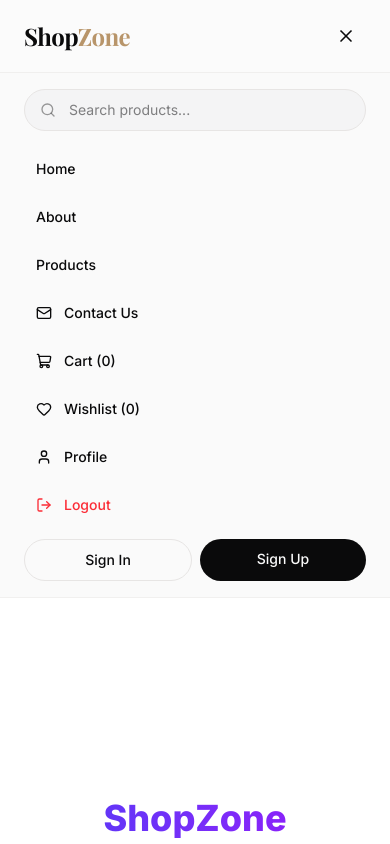
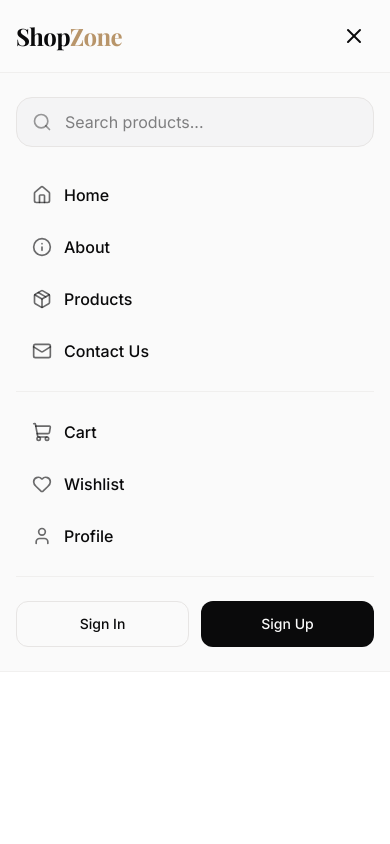
Before and after one commit to naveedmian60/mern-frontend, a React (Vite) app: page /login in a window 390 px wide. Both pictures are taken after a click on the button 346 px from the left and 36 px from the top of the page. Shown: the top 844 px of the page. Built offline with nearby package versions, Linux system fonts and the light colour scheme.

Commit message:
Updated Navbar for better mobile responsiveness

```diff
--- a/src/components/Navbar.jsx
+++ b/src/components/Navbar.jsx
@@ -1,6 +1,6 @@
 import { useState, useRef, useEffect } from 'react';
 import { Link, useNavigate } from 'react-router-dom';
-import { Search, ShoppingCart, Heart, User, Menu, X, ChevronDown, LogOut, Shield, Mail } from 'lucide-react';
+import { Search, ShoppingCart, Heart, User, Menu, X, ChevronDown, LogOut, Shield, Mail, Home, Info, Package } from 'lucide-react';
 import { useStore } from '../context/StoreContext';
 
 export default function Navbar() {
@@ -36,9 +36,11 @@ export default function Navbar() {
     navigate('/');
   };
 
+  const linkClass = "flex items-center gap-3 rounded-xl px-4 py-3 text-base font-medium text-ink transition-colors hover:bg-paper-soft";
+
   return (
     <nav className="sticky top-0 z-50 border-b border-line/50 bg-paper/80 backdrop-blur-xl">
-      <div className="mx-auto flex max-w-7xl items-center justify-between px-6 py-4 gap-4">
+      <div className="mx-auto flex max-w-7xl items-center justify-between px-4 sm:px-6 py-4 gap-4">
         {/* Logo */}
         <Link to="/" className="flex items-center gap-2 flex-shrink-0">
           <span className="font-display text-2xl font-bold tracking-tight text-ink">
@@ -73,31 +75,19 @@ export default function Navbar() {
 
         {/* Nav Links + Icons */}
         <div className="hidden md:flex items-center gap-5">
-          <Link to="/" className="text-sm font-medium text-ink/70 transition-colors hover:text-ink">
-            Home
-          </Link>
-          <Link to="/about" className="text-sm font-medium text-ink/70 transition-colors hover:text-ink">
-            About
-          </Link>
-          <Link to="/products" className="text-sm font-medium text-ink/70 transition-colors hover:text-ink">
-            Products
-          </Link>
-          {/* Contact Link Added Here */}
-          <Link to="/contact" className="text-sm font-medium text-ink/70 transition-colors hover:text-ink">
-            Contact
-          </Link>
+          <Link to="/" className="text-sm font-medium text-ink/70 transition-colors hover:text-ink">Home</Link>
+          <Link to="/about" className="text-sm font-medium text-ink/70 transition-colors hover:text-ink">About</Link>
+          <Link to="/products" className="text-sm font-medium text-ink/70 transition-colors hover:text-ink">Products</Link>
+          <Link to="/contact" className="text-sm font-medium text-ink/70 transition-colors hover:text-ink">Contact</Link>
 
-          {/* Admin Link — sirf admin ko dikhe */}
           {user?.role === 'admin' && (
             <Link to="/admin" className="flex items-center gap-1 text-sm font-medium text-amber-600 transition-colors hover:text-amber-700">
               <Shield className="h-4 w-4" /> Admin
             </Link>
           )}
 
-          {/* Divider */}
           <div className="h-5 w-px bg-line"></div>
 
-          {/* Wishlist */}
           <Link to="/wishlist" className="relative flex h-10 w-10 items-center justify-center rounded-full transition-all hover:bg-paper-soft">
             <Heart className="h-5 w-5 text-ink/70" />
             {wishlist.length > 0 && (
@@ -107,7 +97,6 @@ export default function Navbar() {
             )}
           </Link>
 
-          {/* Cart */}
           <Link to="/cart" className="relative flex h-10 w-10 items-center justify-center rounded-full transition-all hover:bg-paper-soft">
             <ShoppingCart className="h-5 w-5 text-ink/70" />
             {cart.length > 0 && (
@@ -117,7 +106,6 @@ export default function Navbar() {
             )}
           </Link>
 
-          {/* Profile / Auth */}
           {token && user ? (
             <div className="relative" ref={profileRef}>
               <button
@@ -149,7 +137,6 @@ export default function Navbar() {
                     <Link to="/cart" onClick={() => setProfileOpen(false)} className="flex items-center gap-2.5 rounded-xl px-3 py-2.5 text-sm text-ink transition-colors hover:bg-paper-soft">
                       <ShoppingCart className="h-4 w-4 text-ink/50" /> Cart ({cart.length})
                     </Link>
-                    {/* Admin link in dropdown */}
                     {user?.role === 'admin' && (
                       <Link to="/admin" onClick={() => setProfileOpen(false)} className="flex items-center gap-2.5 rounded-xl px-3 py-2.5 text-sm text-amber-600 transition-colors hover:bg-amber-50">
                         <Shield className="h-4 w-4" /> Admin Dashboard
@@ -166,12 +153,8 @@ export default function Navbar() {
             </div>
           ) : (
             <div className="flex items-center gap-2">
-              <Link to="/login" className="rounded-full px-4 py-2 text-sm font-medium text-ink transition-all hover:bg-paper-soft">
-                Sign In
-              </Link>
-              <Link to="/signup" className="rounded-full bg-ink px-4 py-2 text-sm font-medium text-paper transition-all hover:bg-ink/90 hover:shadow-lg">
-                Sign Up
-              </Link>
+              <Link to="/login" className="rounded-full px-4 py-2 text-sm font-medium text-ink transition-all hover:bg-paper-soft">Sign In</Link>
+              <Link to="/signup" className="rounded-full bg-ink px-4 py-2 text-sm font-medium text-paper transition-all hover:bg-ink/90 hover:shadow-lg">Sign Up</Link>
             </div>
           )}
         </div>
@@ -181,71 +164,80 @@ export default function Navbar() {
           onClick={() => setMobileOpen(!mobileOpen)}
           className="flex h-10 w-10 items-center justify-center rounded-full transition-all hover:bg-paper-soft md:hidden"
         >
-          {mobileOpen ? <X className="h-5 w-5" /> : <Menu className="h-5 w-5" />}
+          {mobileOpen ? <X className="h-6 w-6" /> : <Menu className="h-6 w-6" />}
         </button>
       </div>
 
-      {/* Mobile Menu */}
+      {/* Mobile Menu - Modern & Responsive */}
       {mobileOpen && (
-        <div className="border-t border-line/50 bg-paper px-6 py-4 md:hidden">
-          <form onSubmit={handleSearch} className="mb-4">
+        <div className="border-t border-line/50 bg-paper px-4 py-6 md:hidden max-h-[calc(100vh-80px)] overflow-y-auto">
+          {/* Mobile Search */}
+          <form onSubmit={handleSearch} className="mb-6">
             <div className="relative">
-              <Search className="absolute left-4 top-1/2 h-4 w-4 -translate-y-1/2 text-ink/40" />
+              <Search className="absolute left-4 top-1/2 h-5 w-5 -translate-y-1/2 text-ink/40" />
               <input
                 type="text"
                 value={searchQuery}
                 onChange={(e) => setSearchQuery(e.target.value)}
                 placeholder="Search products..."
-                className="w-full rounded-full border border-line bg-paper-soft py-2.5 pl-11 pr-4 text-sm text-ink outline-none focus:border-ink focus:ring-1 focus:ring-ink/20"
+                className="w-full rounded-2xl border border-line bg-paper-soft py-3 pl-12 pr-4 text-base text-ink outline-none focus:border-ink focus:ring-1 focus:ring-ink/20"
               />
             </div>
           </form>
 
           <div className="space-y-1">
-            {/* 1. Home */}
-            <Link to="/" onClick={() => setMobileOpen(false)} className="flex items-center gap-3 rounded-xl px-3 py-3 text-sm font-medium text-ink transition-colors hover:bg-paper-soft">
-              Home
+            {/* Main Navigation */}
+            <Link to="/" onClick={() => setMobileOpen(false)} className={linkClass}>
+              <Home className="h-5 w-5 text-ink/60" /> Home
             </Link>
-            {/* 2. About */}
-            <Link to="/about" onClick={() => setMobileOpen(false)} className="flex items-center gap-3 rounded-xl px-3 py-3 text-sm font-medium text-ink transition-colors hover:bg-paper-soft">
-              About
+            <Link to="/about" onClick={() => setMobileOpen(false)} className={linkClass}>
+              <Info className="h-5 w-5 text-ink/60" /> About
             </Link>
-            {/* 3. Products */}
-            <Link to="/products" onClick={() => setMobileOpen(false)} className="flex items-center gap-3 rounded-xl px-3 py-3 text-sm font-medium text-ink transition-colors hover:bg-paper-soft">
-              Products
+            <Link to="/products" onClick={() => setMobileOpen(false)} className={linkClass}>
+              <Package className="h-5 w-5 text-ink/60" /> Products
             </Link>
-            {/* 4. Contact Added Here */}
-            <Link to="/contact" onClick={() => setMobileOpen(false)} className="flex items-center gap-3 rounded-xl px-3 py-3 text-sm font-medium text-ink transition-colors hover:bg-paper-soft">
-              <Mail className="h-4 w-4" /> Contact Us
+            <Link to="/contact" onClick={() => setMobileOpen(false)} className={linkClass}>
+              <Mail className="h-5 w-5 text-ink/60" /> Contact Us
             </Link>
-            {/* 5. Cart */}
-            <Link to="/cart" onClick={() => setMobileOpen(false)} className="flex items-center gap-3 rounded-xl px-3 py-3 text-sm font-medium text-ink transition-colors hover:bg-paper-soft">
-              <ShoppingCart className="h-4 w-4" /> Cart ({cart.length})
+
+            {/* Divider */}
+            <div className="my-4 border-t border-line/50"></div>
+
+            {/* Account Section */}
+            <Link to="/cart" onClick={() => setMobileOpen(false)} className={linkClass}>
+              <ShoppingCart className="h-5 w-5 text-ink/60" />
+              <span className="flex-1">Cart</span>
+              {cart.length > 0 && <span className="bg-accent text-white text-xs px-2 py-0.5 rounded-full">{cart.length}</span>}
             </Link>
-            {/* 6. Wishlist */}
-            <Link to="/wishlist" onClick={() => setMobileOpen(false)} className="flex items-center gap-3 rounded-xl px-3 py-3 text-sm font-medium text-ink transition-colors hover:bg-paper-soft">
-              <Heart className="h-4 w-4" /> Wishlist ({wishlist.length})
+            <Link to="/wishlist" onClick={() => setMobileOpen(false)} className={linkClass}>
+              <Heart className="h-5 w-5 text-ink/60" />
+              <span className="flex-1">Wishlist</span>
+              {wishlist.length > 0 && <span className="bg-red-500 text-white text-xs px-2 py-0.5 rounded-full">{wishlist.length}</span>}
             </Link>
-            {/* 7. Profile */}
-            <Link to="/profile" onClick={() => setMobileOpen(false)} className="flex items-center gap-3 rounded-xl px-3 py-3 text-sm font-medium text-ink transition-colors hover:bg-paper-soft">
-              <User className="h-4 w-4" /> Profile
+            <Link to="/profile" onClick={() => setMobileOpen(false)} className={linkClass}>
+              <User className="h-5 w-5 text-ink/60" /> Profile
             </Link>
-            {/* 8. Admin (sirf admin ko dikhe) */}
+
+            {/* Admin Section */}
             {user?.role === 'admin' && (
-              <Link to="/admin" onClick={() => setMobileOpen(false)} className="flex items-center gap-3 rounded-xl px-3 py-3 text-sm font-medium text-amber-600 transition-colors hover:bg-amber-50">
-                <Shield className="h-4 w-4" /> Admin Dashboard
-              </Link>
+              <>
+                <div className="my-4 border-t border-line/50"></div>
+                <Link to="/admin" onClick={() => setMobileOpen(false)} className="flex items-center gap-3 rounded-xl px-4 py-3 text-base font-medium text-amber-600 transition-colors hover:bg-amber-50">
+                  <Shield className="h-5 w-5" /> Admin Dashboard
+                </Link>
+              </>
             )}
-            {/* 9. Logout */}
-            <button onClick={handleLogout} className="flex w-full items-center gap-3 rounded-xl px-3 py-3 text-sm font-medium text-red-500 transition-colors hover:bg-red-50">
-              <LogOut className="h-4 w-4" /> Logout
-            </button>
 
-            {/* Login/Signup (agar not logged in) */}
-            {!token && (
-              <div className="flex gap-2 pt-2">
-                <Link to="/login" onClick={() => setMobileOpen(false)} className="flex-1 rounded-full border border-line py-2.5 text-center text-sm font-medium text-ink">Sign In</Link>
-                <Link to="/signup" onClick={() => setMobileOpen(false)} className="flex-1 rounded-full bg-ink py-2.5 text-center text-sm font-medium text-paper">Sign Up</Link>
+            {/* Auth Actions */}
+            <div className="my-4 border-t border-line/50"></div>
+            {token ? (
+              <button onClick={handleLogout} className="flex w-full items-center gap-3 rounded-xl px-4 py-3 text-base font-medium text-red-500 transition-colors hover:bg-red-50">
+                <LogOut className="h-5 w-5" /> Logout
+              </button>
+            ) : (
+              <div className="grid grid-cols-2 gap-3 pt-2">
+                <Link to="/login" onClick={() => setMobileOpen(false)} className="flex items-center justify-center gap-2 rounded-xl border border-line py-3 text-sm font-medium text-ink">Sign In</Link>
+                <Link to="/signup" onClick={() => setMobileOpen(false)} className="flex items-center justify-center gap-2 rounded-xl bg-ink py-3 text-sm font-medium text-paper">Sign Up</Link>
               </div>
             )}
           </div>
```
